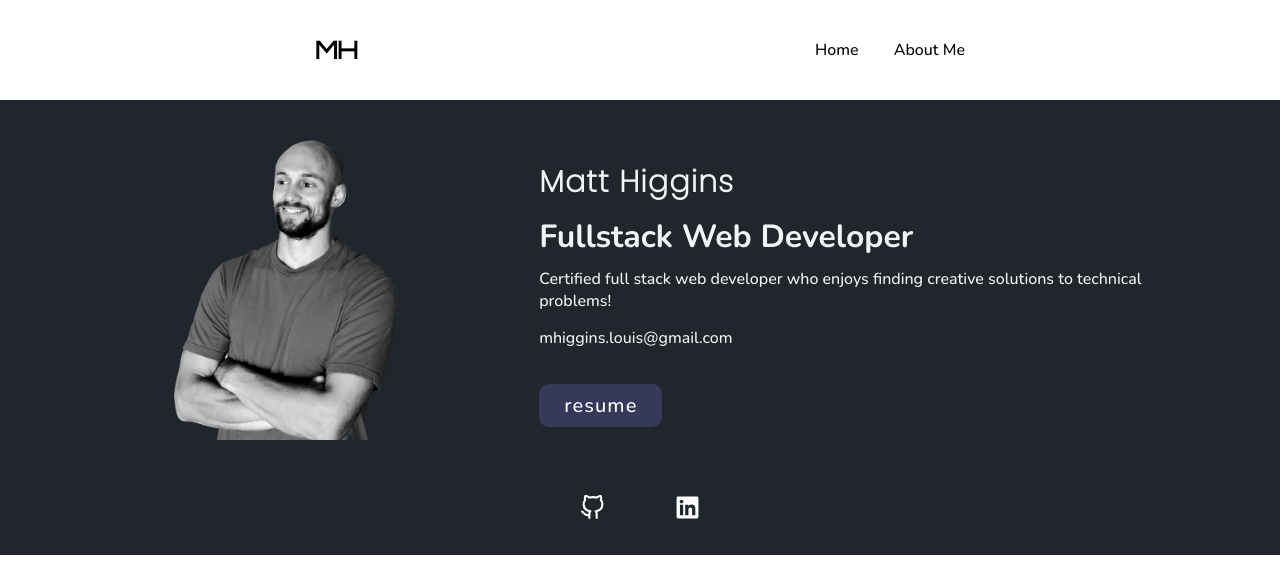
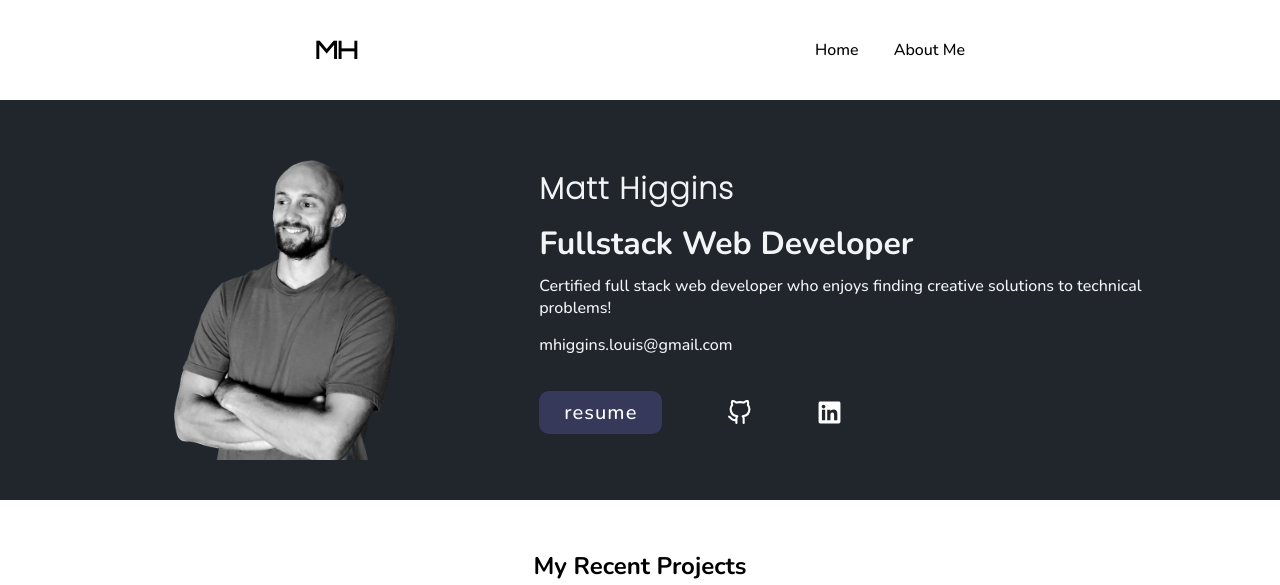
Before and after one commit to matthewhiggins415/portfolio, a React (Create React App) app: page / in a window 1280 px wide. Shown: the top 585 px of the page. Built offline with nearby package versions, Linux system fonts and the light colour scheme.

Commit message:
changes social container design.

```diff
--- a/src/components/Hero.js
+++ b/src/components/Hero.js
@@ -14,10 +14,8 @@ const Hero = () => {
           <H1>Fullstack Web Developer</H1>
           <p>Certified full stack web developer who enjoys finding creative solutions to technical problems!</p>
           <p>mhiggins.louis@gmail.com</p>
+          <SocialContainer>
             <ResumeLink href="resume.pdf" download="Matt's Resume">resume</ResumeLink>
-        </HeroInfoRight>
-      </HeroInfo>
-      <SocialContainer>
             <SocialLink
               href="https://github.com/matthewhiggins415"
               target="_blank">
@@ -29,6 +27,8 @@ const Hero = () => {
               <FaLinkedin />
             </SocialLink>
           </SocialContainer>
+        </HeroInfoRight>
+      </HeroInfo>
     </Container>
   )
 }
--- a/src/styles/components/Hero.styles.js
+++ b/src/styles/components/Hero.styles.js
@@ -44,13 +44,12 @@ export const HeroInfo = styled.div`
 
 export const HeroInfoRight = styled.div`
   width: 60%;
-  height: 260px;
+  height: auto;
   display: flex;
   flex-direction: column;
   align-items: flex-start;
   justify-content: space-between;
   color: #F3F4F6;
-  background-color: transparent;
   font-family: 'Nunito', sans-serif;
 
   @media only screen and (max-width: 580px) {
@@ -91,7 +90,6 @@ export const ResumeLink = styled.a`
   transition: 150ms ease-in-out;
   font-family: 'Nunito', sans-serif;
   letter-spacing: 1.1px;
-  margin-top: 20px;
   text-decoration: none;
 
   :hover {
@@ -102,29 +100,20 @@ export const ResumeLink = styled.a`
 
 export const SocialContainer = styled.div`
   display: flex;
-  width: auto;
-  min-width: 150px;
+  width: 50%;
+  min-width: 250px;
   align-items: center;
   justify-content: space-between;
-  padding: 10px;
-  margin: 20px auto;
-
-  @media only screen and (max-width: 580px) {
-    margin-top: 80px;
-  }
+  margin-top: 20px;
+  margin-bottom: 20px;
 `
 
 export const SocialLink = styled.a`
   color: black;
-  padding: 5px;
   display: flex;
   align-items: center;
   justify-content: center;
   cursor: pointer;
   font-size: 25px;
   color: white;
-
-  @media only screen and (max-width: 580px) {
-    margin-top: 80px;
-  }
 `
```
Lines whose indentation alone changed are shown as unchanged.
